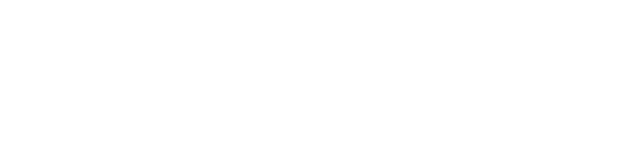
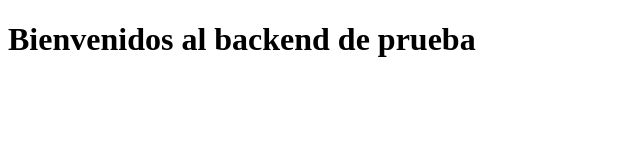
Before and after one commit to LMA1995/retomamosBackend, a website: page public/index.html in a window 1280 px wide. Shown: the whole page, without its empty margins (0-640 px from the left). Drawn offline with Linux system fonts and the light colour scheme.

Commit message:
Se agrega un h1 al index.html

```diff
--- a/public/index.html
+++ b/public/index.html
@@ -6,6 +6,9 @@
     <title>Document</title>
 </head>
 <body>
+    <header><h1>
+        Bienvenidos al backend de prueba
+    </h1></header>
 
 </body>
 </html>
```
